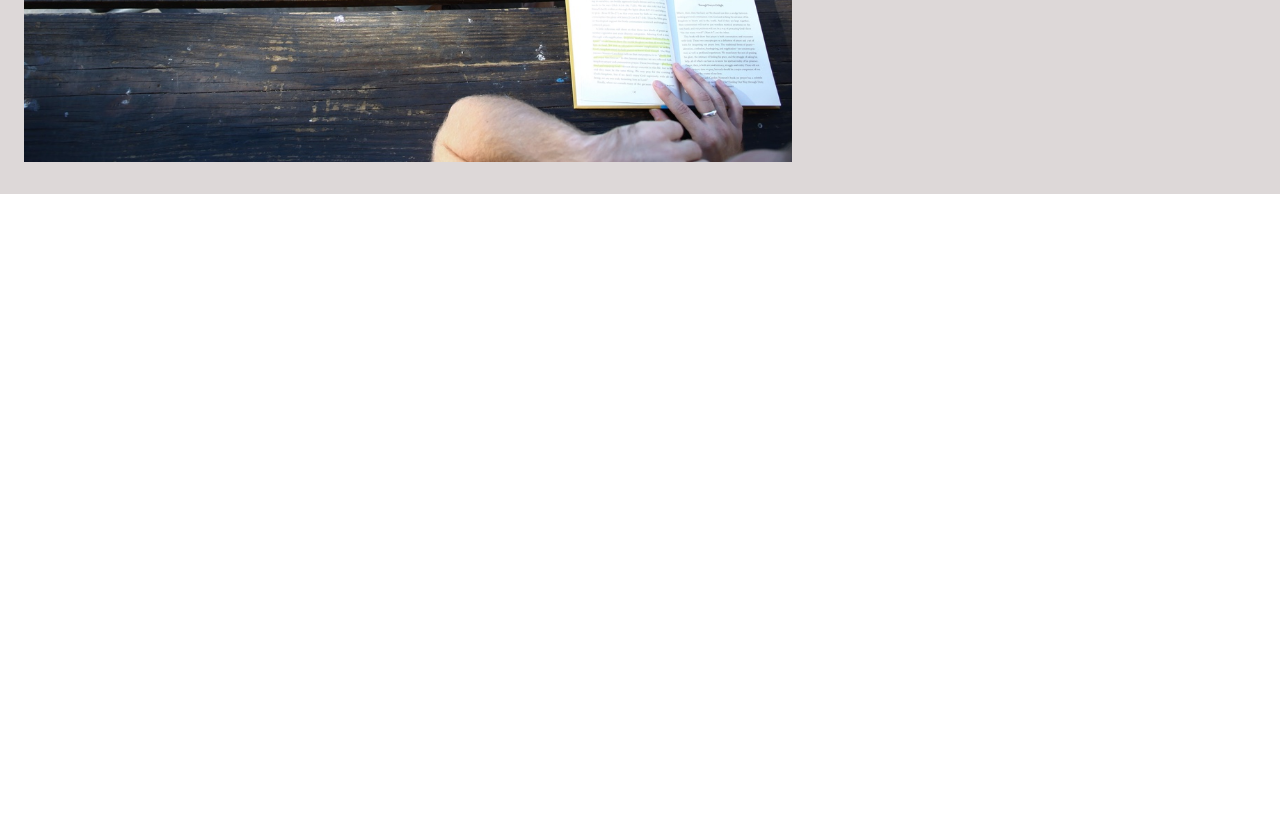
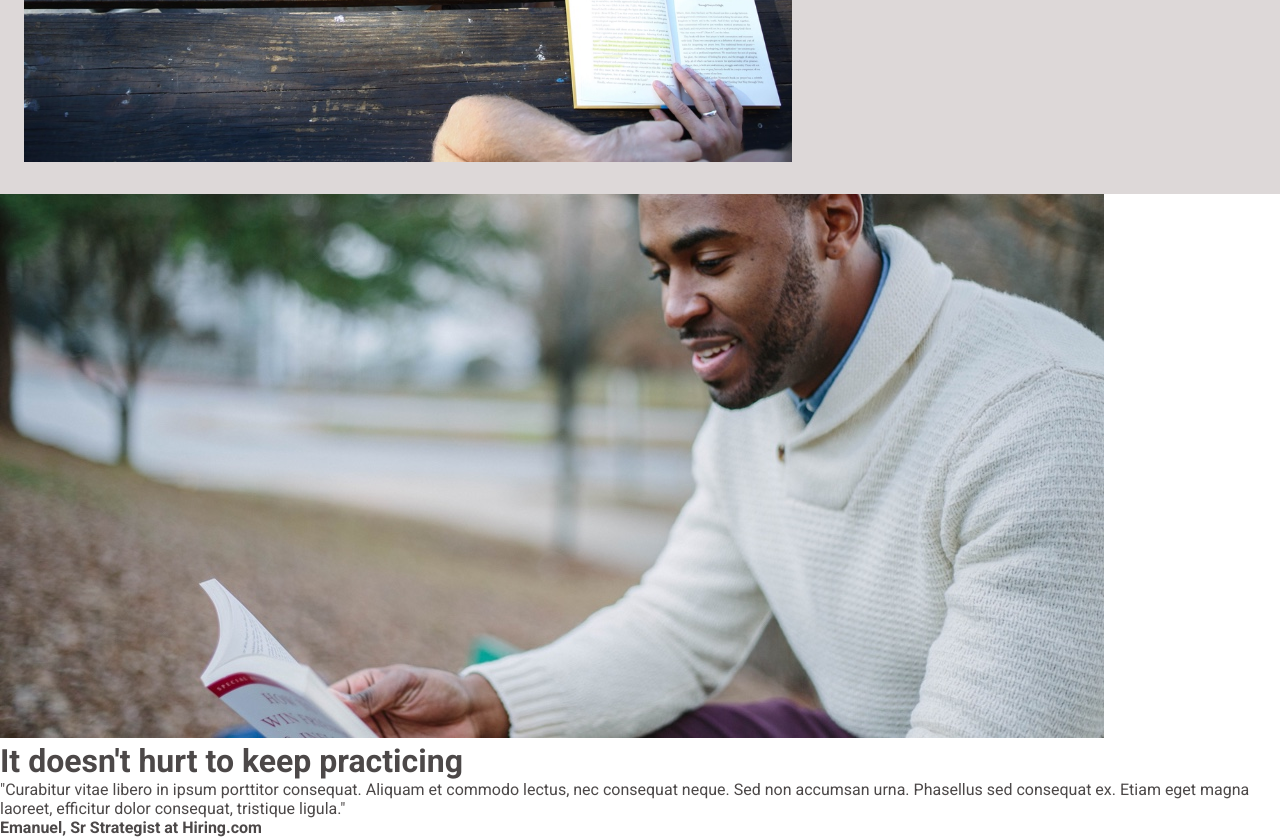
Before and after one commit to B-gommo/Colmar-Academy, a plain HTML site: page index.html in a window 1280 px wide. Shown: the part 500-1337 px from the top of the page. Before the commit the page ends 800 px from the top, so only its background shows below. Drawn offline with Linux system fonts and the light colour scheme.

Commit message:
started on information section and added some html

```diff
--- a/index.html
+++ b/index.html
@@ -32,6 +32,18 @@
             <button>Start here</button>
         </div>
     </div>
+    <div class="information">
+        <div class="info-left">
+            <img src="./resources/images/information-main.jpg" alt="A male student reading">
+            <h1>It doesn't hurt to keep practicing</h1>
+            <p>"Curabitur vitae libero in ipsum porttitor consequat. Aliquam et commodo lectus, nec consequat neque. Sed non accumsan urna. Phasellus sed consequat ex. Etiam eget magna laoreet, efficitur dolor consequat, tristique ligula."</p>
+            <p><strong>Emanuel, Sr Strategist at Hiring.com</strong></p>
+        </div>
+        <div class="info-right">
+
+
+        </div>
+    </div>
 </body>
 
 </html>
```
